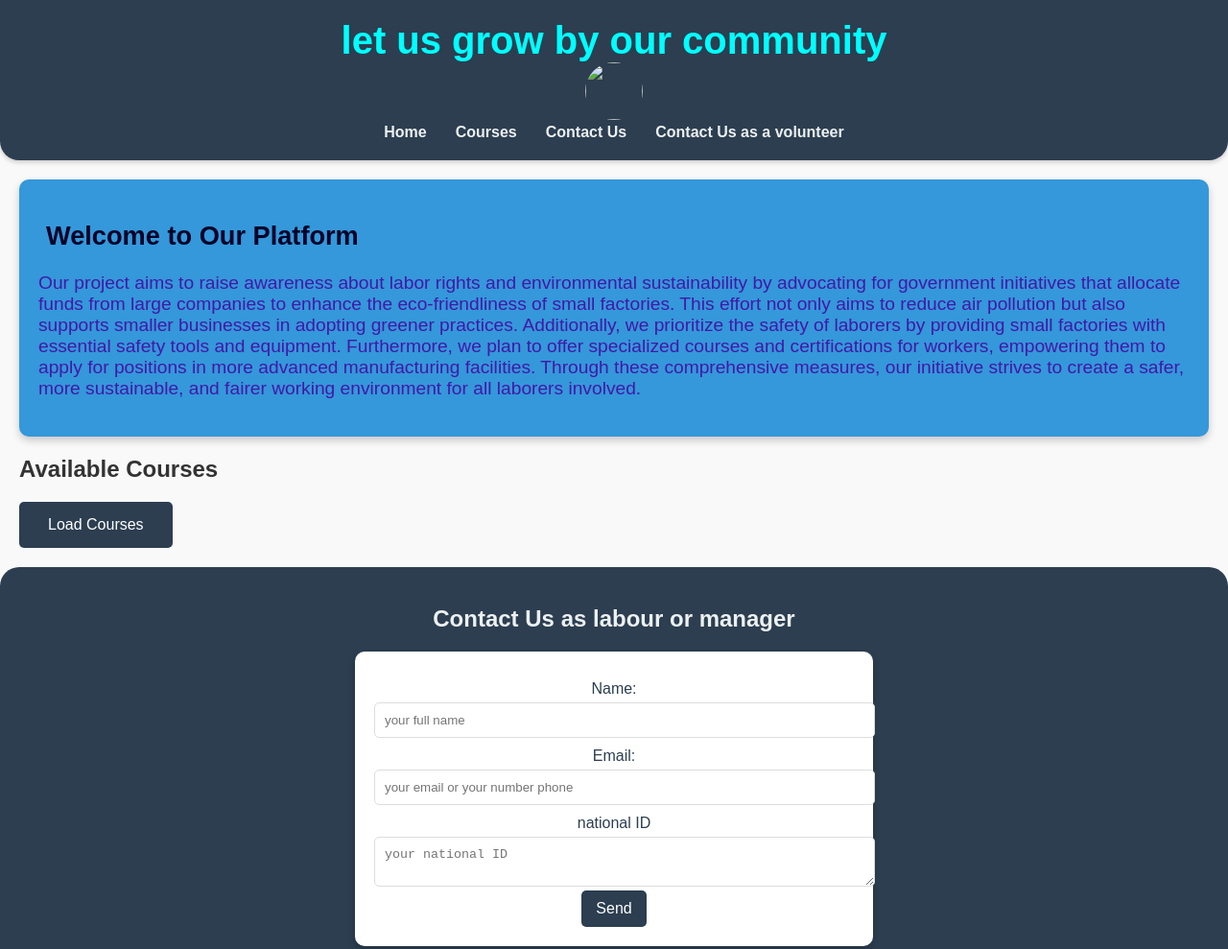
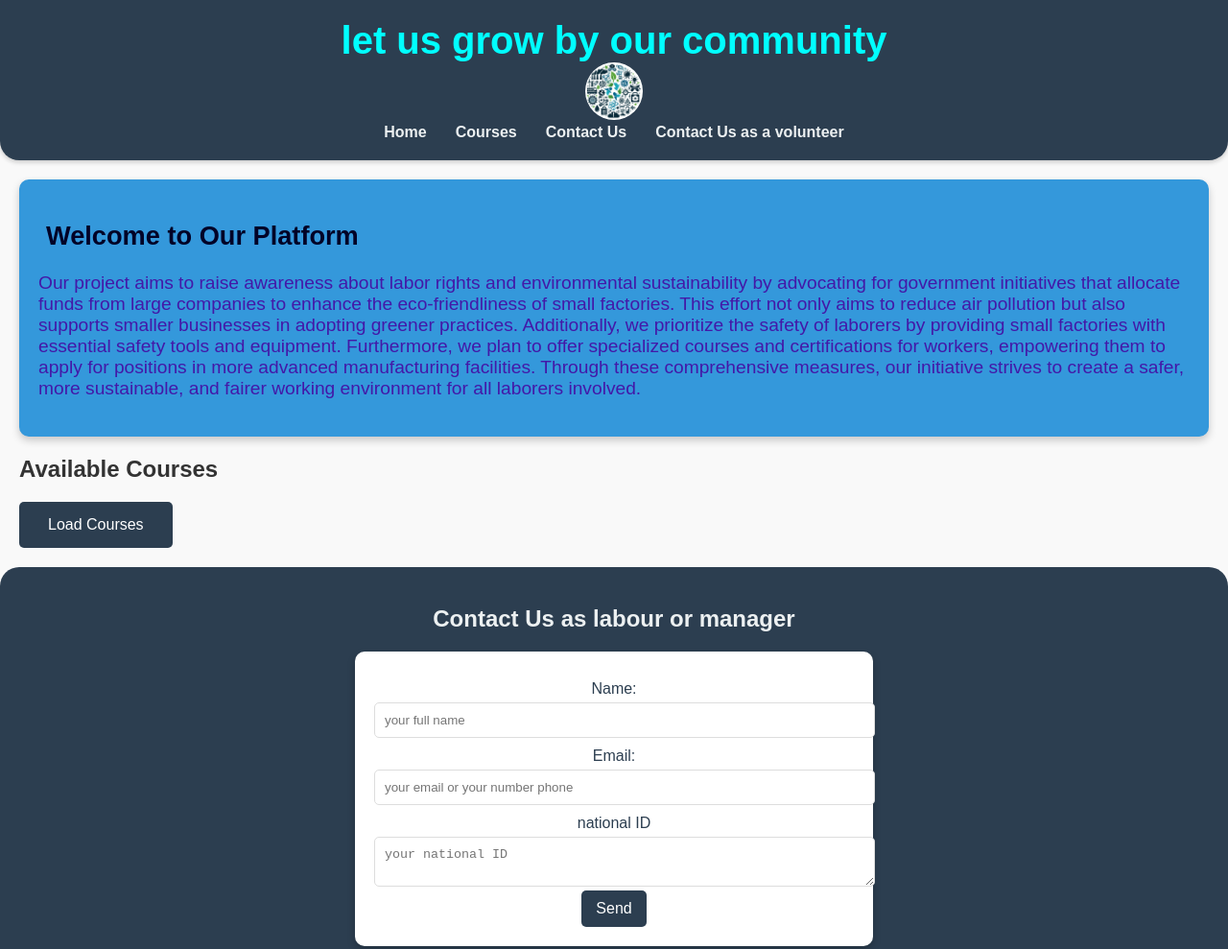
Before and after one commit to ELZOZ584/air-pollution, a plain HTML site: page index.html in a window 1280 px wide. Shown: the top 989 px of the page at 96% size. Drawn offline with Linux system fonts and the light colour scheme; a script that the page names is missing.

Commit message:
Update index.html

```diff
--- a/index.html
+++ b/index.html
@@ -11,7 +11,7 @@
 <body>
   <header>
     <h1>let us grow by our community</h1>
-    <img src="images/airpollution1.jpeg">
+    <img src="airpollution1.jpeg">
     <br>
     <nav>
       <ul>
```
